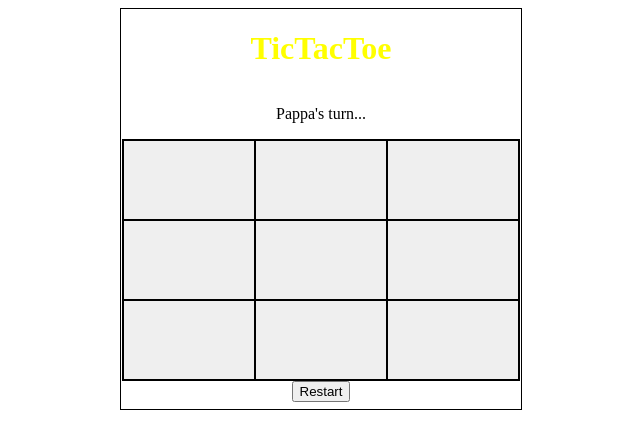
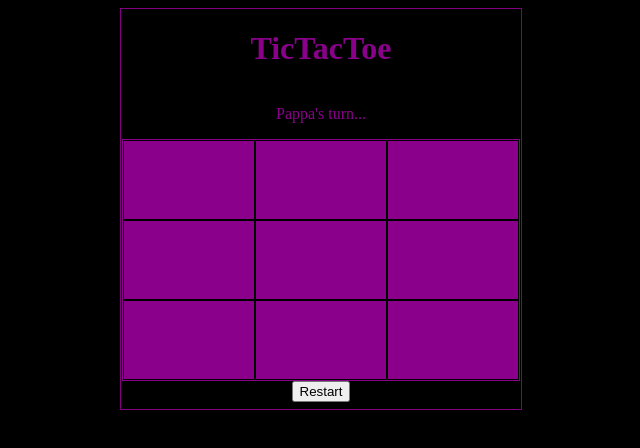
Before and after one commit to kennethcasey88/tic-tac-toe, a plain HTML site: page index.html in a window 1280 px wide. Shown: the whole page, without its empty margins (319-959 px from the left). Drawn offline with Linux system fonts and the light colour scheme.

Commit message:
Made some changes to make the code check for an 'O' win

```diff
--- a/index.js
+++ b/index.js
@@ -116,7 +116,7 @@ function gameBoard() {
 
       printNewRound();
       let board2 = board.getBoard();
-        if (roundCount === 5) {
+        /*if (roundCount === 5) {*/
             for (let i = 0; i < 3; i++) {
                 for (let j = 0; j < 3; j++) {
                     if (board2[i][0].getValue() === board2[i][1].getValue()
@@ -142,7 +142,7 @@ function gameBoard() {
                     }
                 }
             }
-        } else if (roundCount === 9 && (!board2.some(row => row.includes('')))) {
+        /*}*/ if (roundCount === 9 && (!board2.some(row => row.includes('')))) {
           return switchTie();
         }
 
--- a/styles.css
+++ b/styles.css
@@ -2,10 +2,15 @@ body {
     display: flex;
     flex-direction: column;
     align-items: center;
+    background-color: black;
 }
 
 h1 {
-    color: yellow;
+    color: darkmagenta;
+}
+
+.display {
+    color: darkmagenta;
 }
 
 .container {
@@ -14,13 +19,13 @@ h1 {
     align-items: center;
     width: 400px;
     height: 400px;
-    border: 1px solid black;
+    border: 1px solid purple;
 }
 
 .game-pad {
     display: grid;
     grid-template-columns: 1fr 1fr 1fr;
-    border: 1px solid black;
+    border: 1px solid darkmagenta;
     width: 99%;
     height: 60%;
 
@@ -29,6 +34,8 @@ h1 {
 .cell {
     border: 1px solid black;
     display: flex;
+    font-size: 2em;
     align-items: center;
     justify-content: center;
+    background-color: darkmagenta;
 }
```
